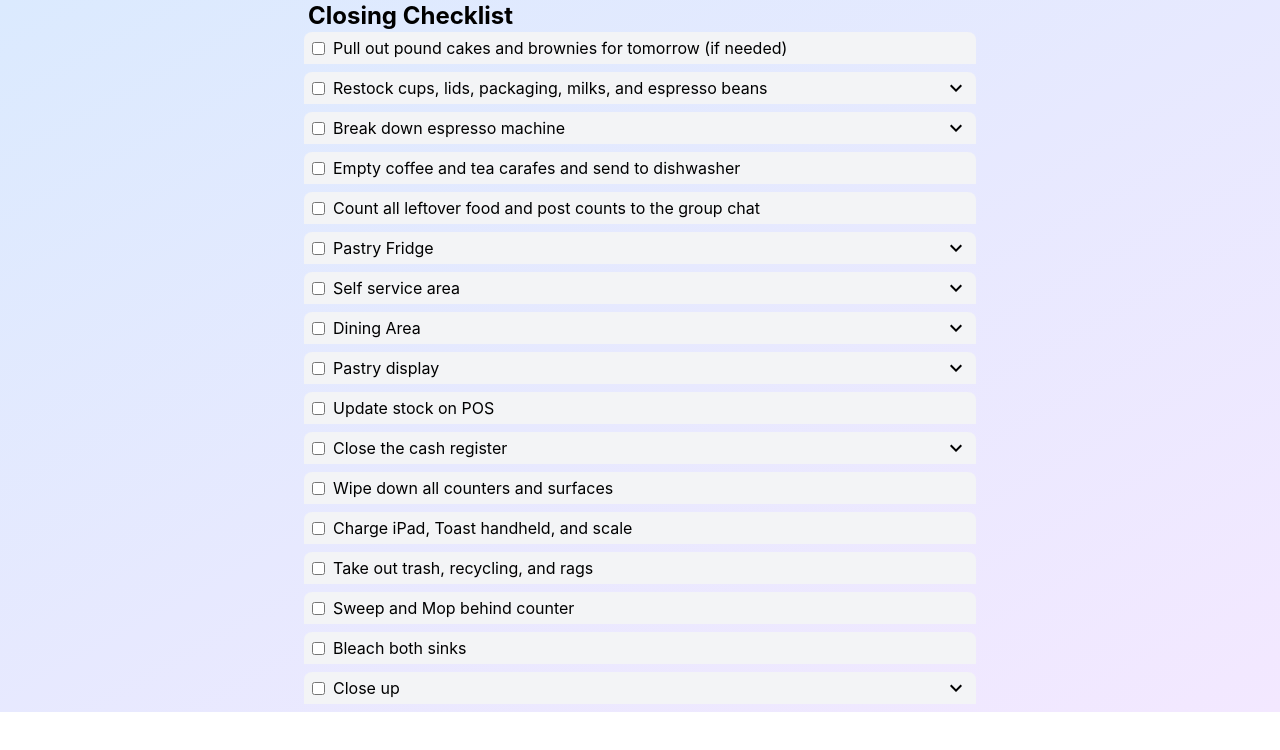
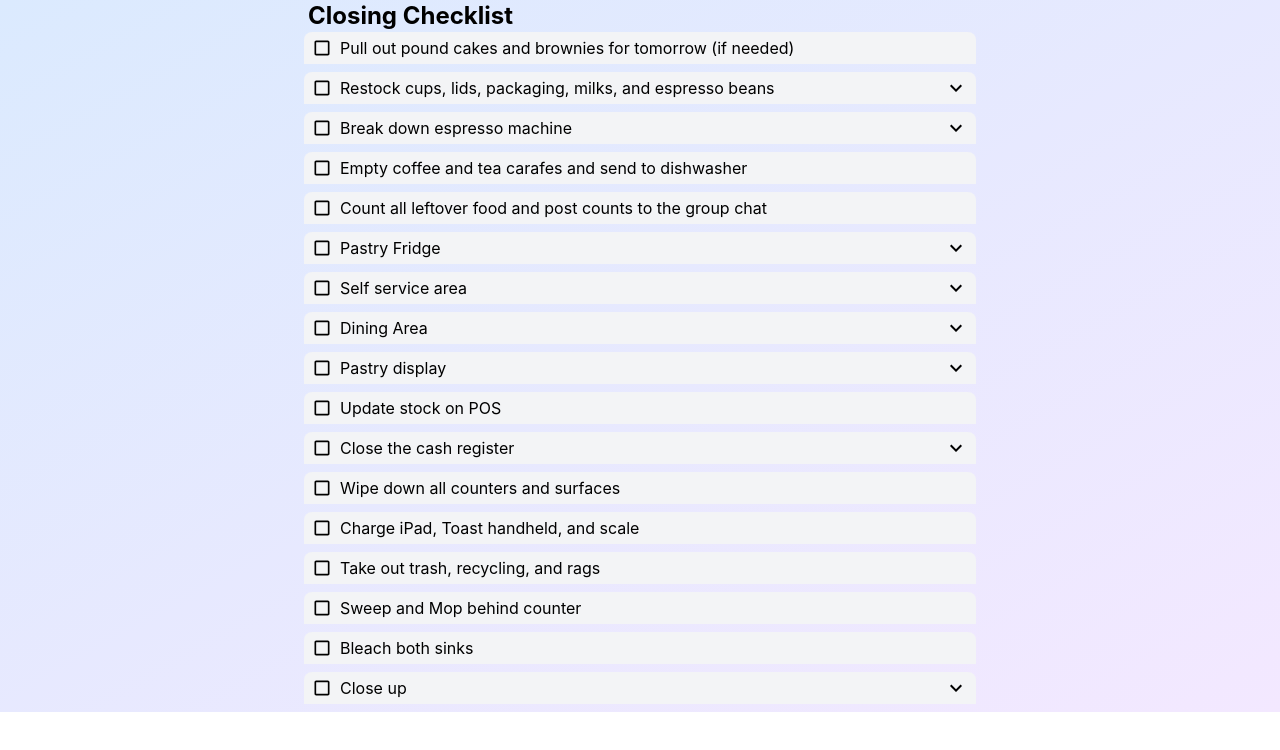
Before and after one commit to habenz/ls-checklist, a React (Create React App) app: page / in a window 1280 px wide. Shown: the top 750 px of the page. Built offline with nearby package versions, Linux system fonts and the light colour scheme.

Commit message:
use icon checkbox for tasks

```diff
--- /dev/null
+++ b/src/Checkbox.js
@@ -0,0 +1,18 @@
+import { MdCheckBox, MdCheckBoxOutlineBlank } from "react-icons/md";
+
+function Checkbox({ checked, ariaLabel, onChange }) {
+  return (
+    <label className="cursor-pointer text-xl">
+      <input
+        type="checkbox"
+        className="hidden"
+        checked={checked}
+        aria-label={ariaLabel}
+        onChange={onChange}
+      />
+      {checked ? <MdCheckBox /> : <MdCheckBoxOutlineBlank />}
+    </label>
+  );
+}
+
+export default Checkbox;
--- a/src/Task.js
+++ b/src/Task.js
@@ -4,6 +4,7 @@ import {
   MdOutlineKeyboardArrowDown,
 } from "react-icons/md";
 import { appContentWidth } from "./reusedStyles";
+import Checkbox from "./Checkbox";
 
 function Task({
   task: { id, title, expanded, complete, subtasks },
@@ -13,13 +14,9 @@ function Task({
   return (
     <div className={`${appContentWidth} mb-2`}>
       <div className="flex items-center gap-2 px-2 py-1 border-solid rounded-t-lg bg-gray-100">
-        <input
-          type="checkbox"
-          className="m-0 p-1"
+        <Checkbox
           checked={complete}
-          aria-label={`Mark ${title} as ${
-            complete ? "incomplete" : "complete"
-          }`}
+          ariaLabel={`Mark ${title} as ${complete ? "incomplete" : "complete"}`}
           onChange={() => toggleCompletion(id)}
         />
         <h3 className={complete ? "line-through" : ""}>{title}</h3>
```
